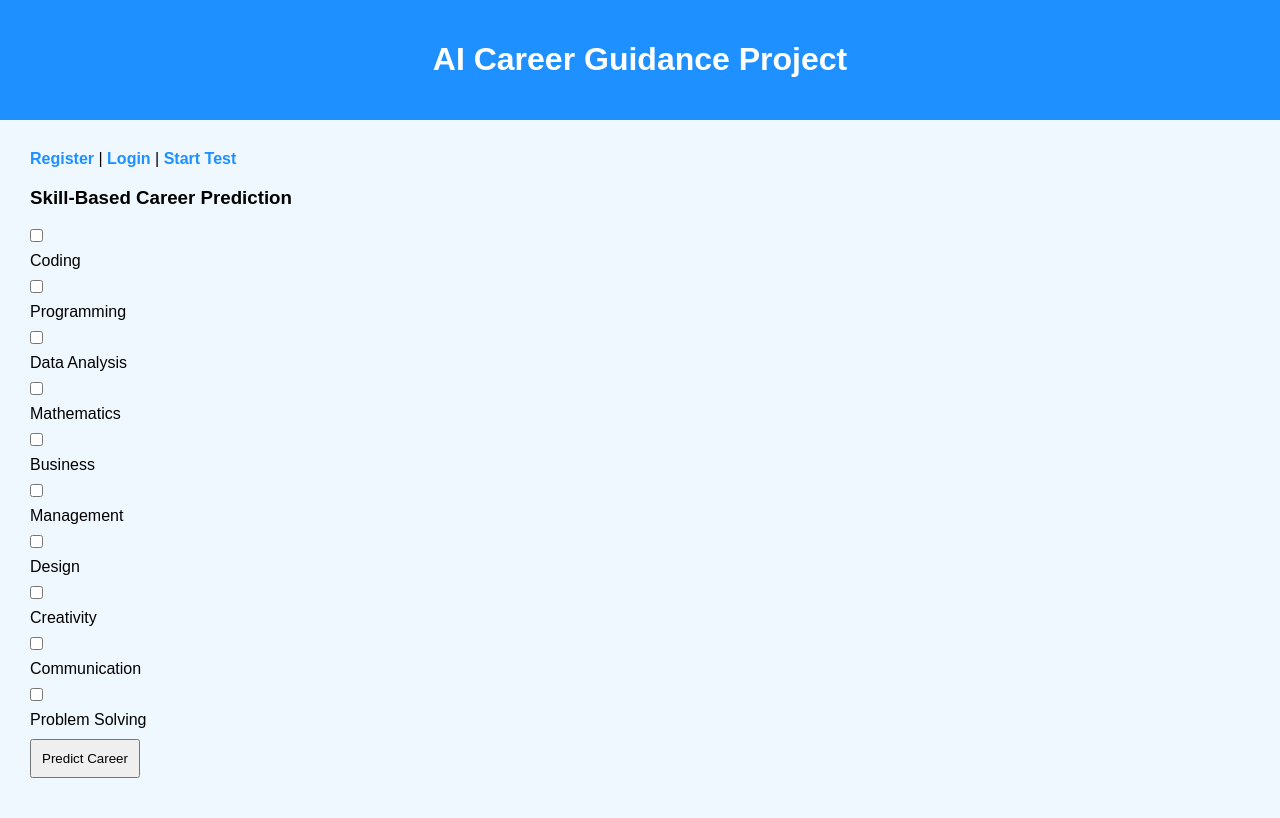
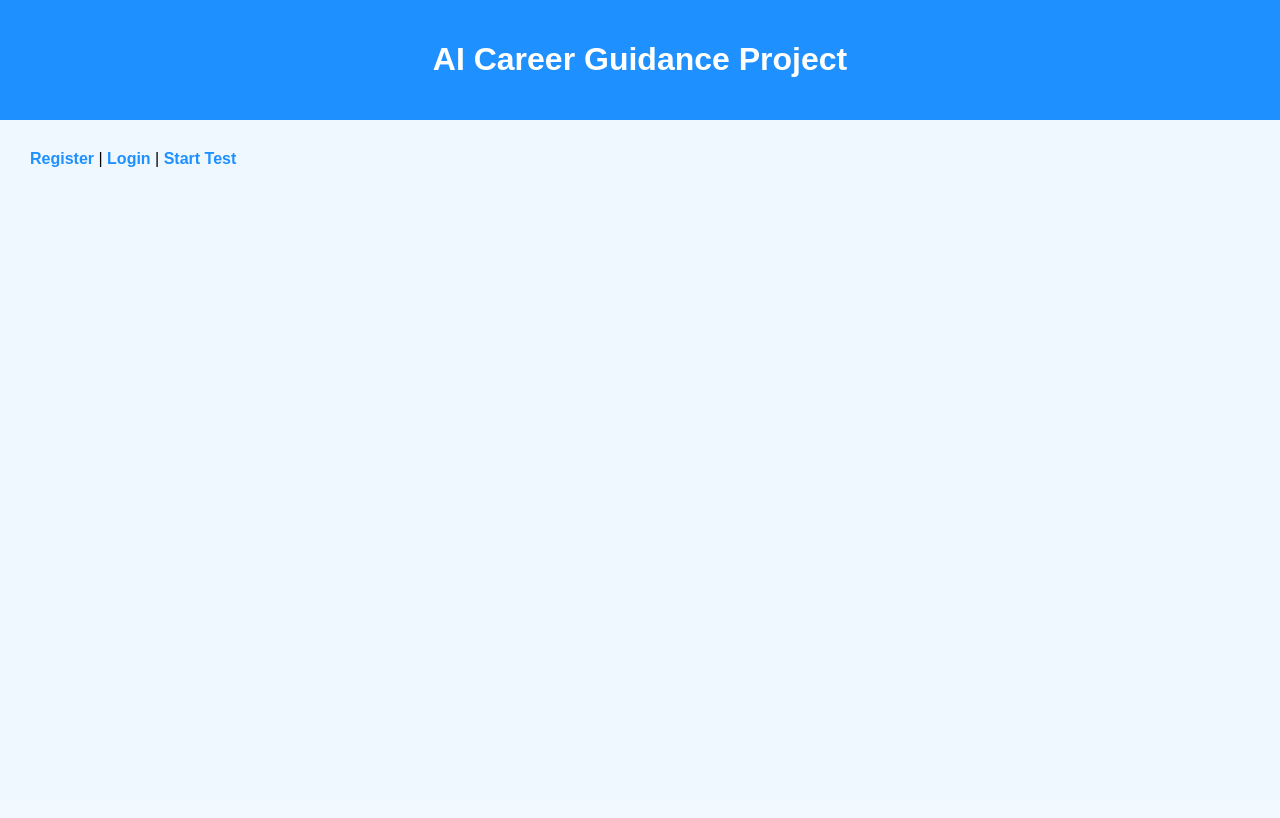
Before and after one commit to priyuuu-0906/AI-Career-Guidance-System, a Python web app: template templates/home.html in a window 1280 px wide. After the commit the page ends 167 px from the top, so only its background shows below. Run offline with Jinja, Linux system fonts and the light colour scheme; the template is opened without the code that fills it, so the values that code supplies are empty.

Commit message:
Remove skill-based career prediction form
Removed the skill selection form from the home page.

Signed-off-by: Priyadharshini Suresh  <priyadharshinivijaya0906@gmail.com>

```diff
--- a/templates/home.html
+++ b/templates/home.html
@@ -11,23 +11,6 @@
 <a href="/register">Register</a> |
 <a href="/login">Login</a> |
 <a href="/aptitude">Start Test</a>
-
-<h3>Skill-Based Career Prediction</h3>
-
-<form method="POST" action="/prediction">
-
-    <input type="checkbox" name="skills" value="coding"> Coding<br>
-    <input type="checkbox" name="skills" value="programming"> Programming<br>
-    <input type="checkbox" name="skills" value="data"> Data Analysis<br>
-    <input type="checkbox" name="skills" value="math"> Mathematics<br>
-    <input type="checkbox" name="skills" value="business"> Business<br>
-    <input type="checkbox" name="skills" value="management"> Management<br>
-    <input type="checkbox" name="skills" value="design"> Design<br>
-    <input type="checkbox" name="skills" value="creative"> Creativity<br>
-    <input type="checkbox" name="skills" value="communication"> Communication<br>
-    <input type="checkbox" name="skills" value="problem"> Problem Solving<br>
-
-    <button type="submit">Predict Career</button>
 </form>
 
 </main>
```
